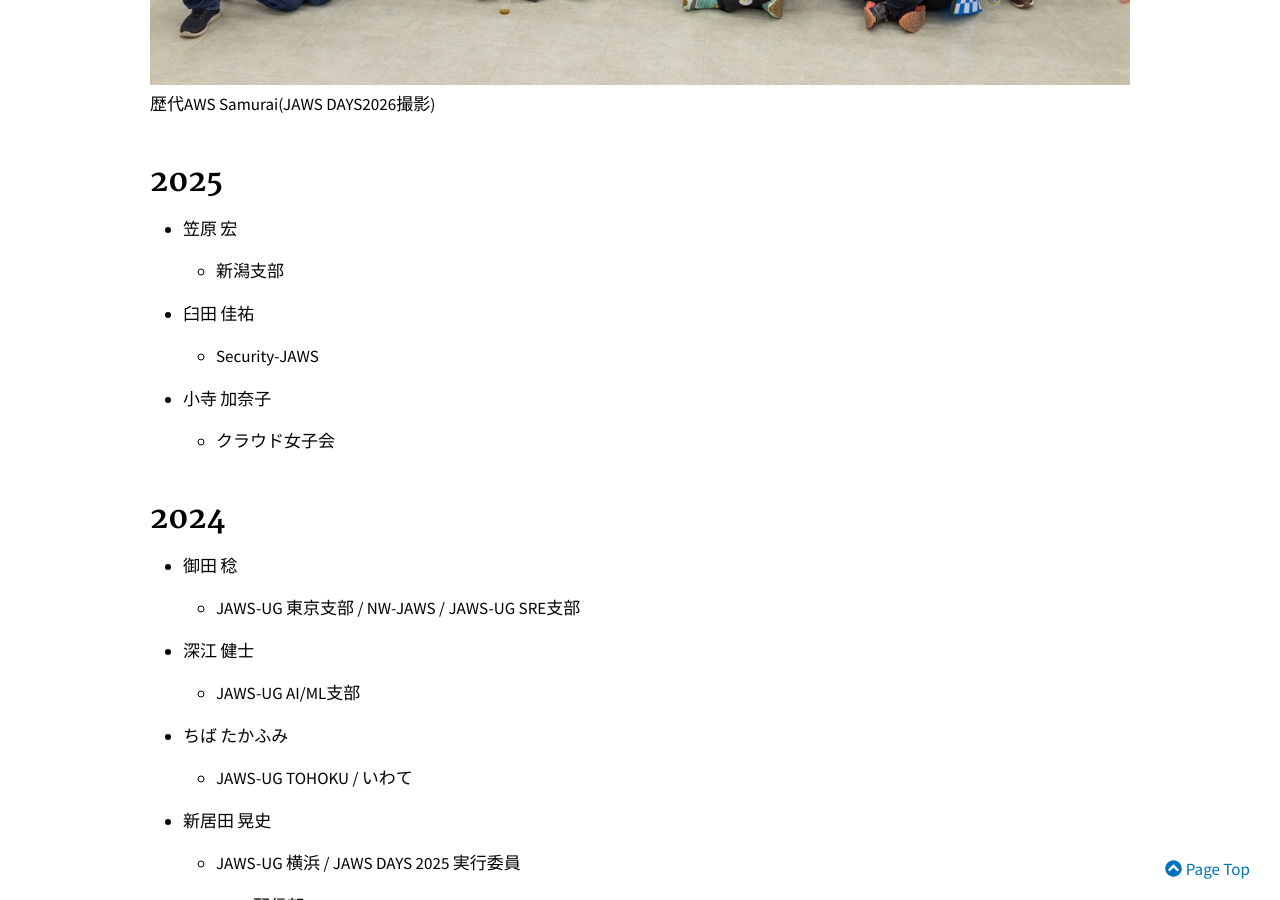
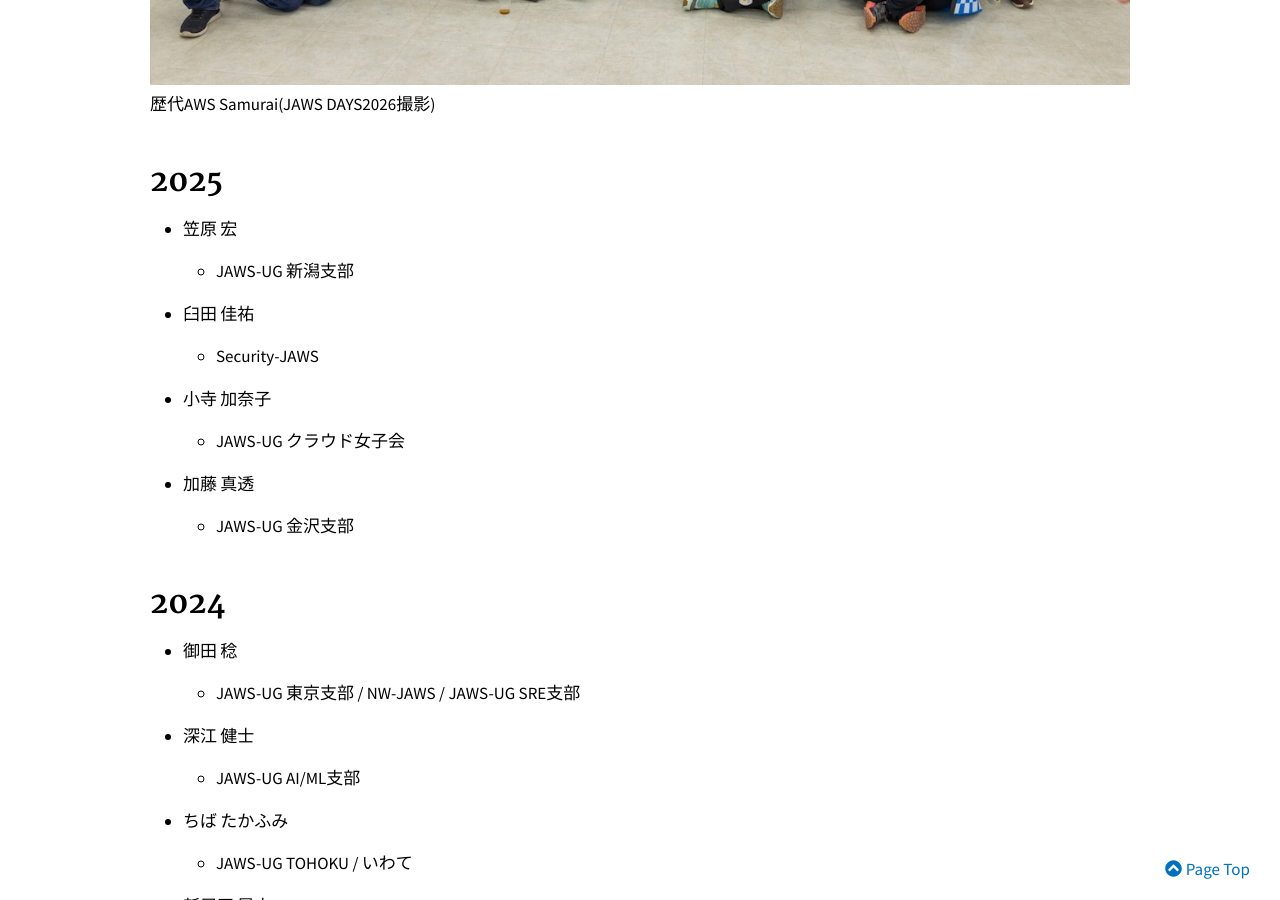
Before and after one commit to jaws-ug/jaws-ug.jp, a Jekyll site: the page built from pages/samurai.md, in a window 1280 px wide and 900 px high, scrolled down 893 px. Built offline with Jekyll 4.4.1, drawn with Linux system fonts in a browser that asks for light colours; nearby versions of some CDN libraries; comment, search, counter and statistics services are not loaded.

Commit message:
内容修正

```diff
--- a/pages/samurai.md
+++ b/pages/samurai.md
@@ -15,11 +15,13 @@
 ## 2025
 
 - 笠原 宏
-  - 新潟支部
+  - JAWS-UG 新潟支部
 - 臼田 佳祐
   - Security-JAWS
 - 小寺 加奈子
-  - クラウド女子会
+  - JAWS-UG クラウド女子会
+- 加藤 真透
+  - JAWS-UG 金沢支部
 
 ## 2024
 
```
